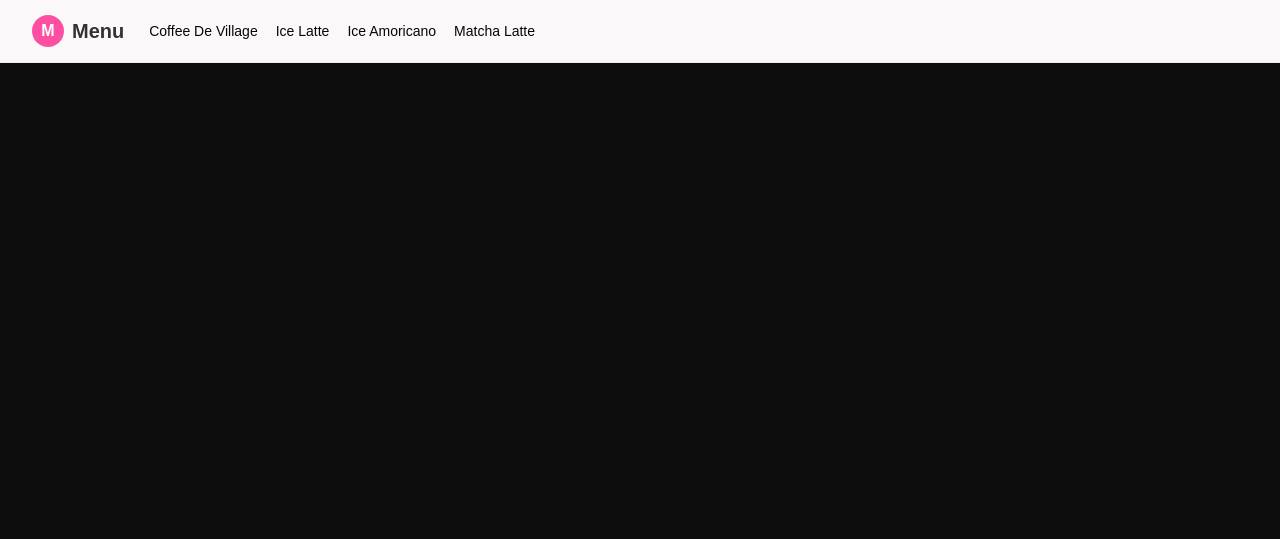
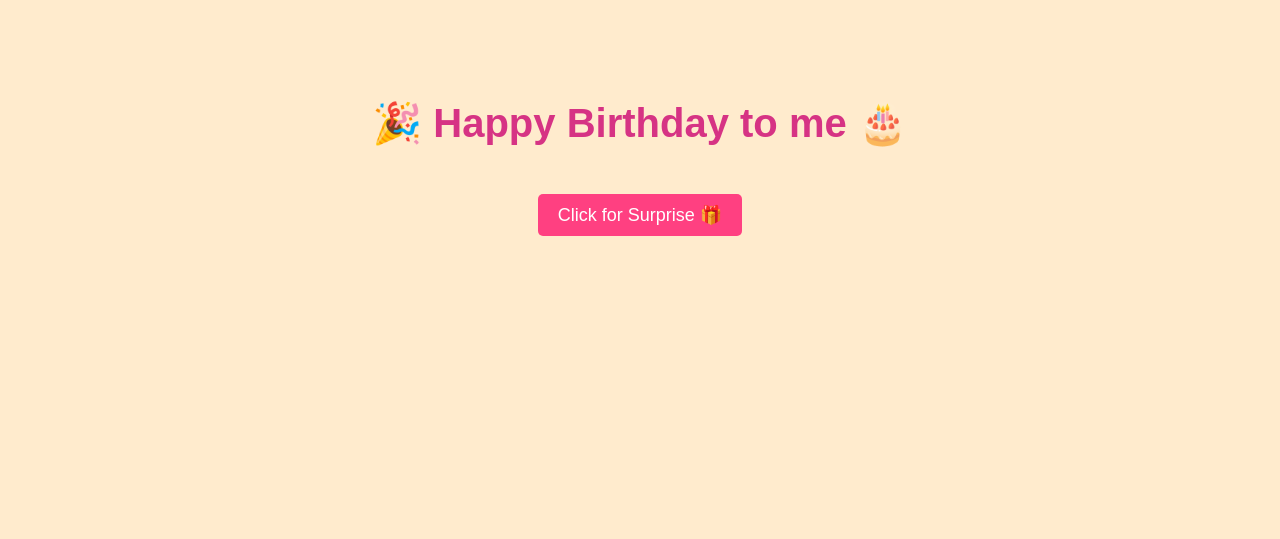
Before and after one commit to mengraksa12wu-netizen/Menu, a plain HTML site: page index.html in a window 1280 px wide. Drawn offline with Linux system fonts and the light colour scheme.

Commit message:
Add files via upload

```diff
--- a/index.html
+++ b/index.html
@@ -1,34 +1,18 @@
-<!doctype html>
+<!DOCTYPE html>
 <html lang="en">
 <head>
-  <meta charset="UTF-8">
-  <meta name="viewport" content="width=device-width, initial-scale=1.0">
-  <title>Simple Menu Coffee</title>
-  <link rel="stylesheet" href="style.css">
+    <meta charset="UTF-8">
+    <meta name="viewport" content="width=device-width, initial-scale=1.0">
+    <title>Happy Birthday</title>
+    <link rel="stylesheet" href="styles.css">
 </head>
 <body>
+    <div class="container">
+        <h1 id="message">🎉 Happy Birthday to me 🎂</h1>
+        <button id="btn">Click for Surprise 🎁</button>
+        <div id="balloons"></div>
+    </div>
 
-  <header class="header">
-    <div class="container header-inner">
-
-      <!-- Left: Logo -->
-      <div class="logo">
-        <span class="logo-mark">M</span>
-        <span class="logo-text">Menu</span>
-      </div>
-
-      <!-- Right: Navigation -->
-      <nav class="nav">
-        <a href="#">Coffee De Village</a>
-        <a href="#">Ice Latte</a>
-        <a href="#">Ice Amoricano</a>
-        <a href="#">Matcha Latte</a>
-      </nav>
-
-
-
-    </div>
-  </header>
-
+    <script src="script.js"></script>
 </body>
 </html>
--- /dev/null
+++ b/script.js
@@ -0,0 +1,21 @@
+document.getElementById("btn").addEventListener("click", function() {
+    let balloonsContainer = document.getElementById("balloons");
+
+    for (let i = 0; i < 10; i++) {
+        let balloon = document.createElement("div");
+        balloon.classList.add("balloon");
+        balloon.style.left = Math.random() * 100 + "vw";
+        balloon.style.backgroundColor = getRandomColor();
+        balloon.style.animationDuration = (Math.random() * 3 + 2) + "s";
+        balloonsContainer.appendChild(balloon);
+
+        setTimeout(() => {
+            balloon.remove();
+        }, 4000);
+    }
+});
+
+function getRandomColor() {
+    let colors = ["red", "blue", "green", "yellow", "pink", "purple", "orange"];
+    return colors[Math.floor(Math.random() * colors.length)];
+}
--- /dev/null
+++ b/styles.css
@@ -0,0 +1,51 @@
+body {
+    text-align: center;
+    background-color: #ffebcd;
+    font-family: Arial, sans-serif;
+}
+
+.container {
+    margin-top: 100px;
+}
+
+h1 {
+    font-size: 40px;
+    color: #d63384;
+}
+
+button {
+    padding: 10px 20px;
+    font-size: 18px;
+    background-color: #ff4081;
+    color: white;
+    border: none;
+    cursor: pointer;
+    margin-top: 20px;
+    border-radius: 5px;
+}
+
+button:hover {
+    background-color: #d81b60;
+}
+
+#balloons {
+    position: relative;
+    width: 100%;
+    height: 300px;
+    overflow: hidden;
+}
+
+.balloon {
+    position: absolute;
+    bottom: -50px;
+    width: 50px;
+    height: 70px;
+    background-color: red;
+    border-radius: 50%;
+    animation: float 4s linear infinite;
+}
+
+@keyframes float {
+    0% { transform: translateY(0); opacity: 1; }
+    100% { transform: translateY(-500px); opacity: 0; }
+}
```
